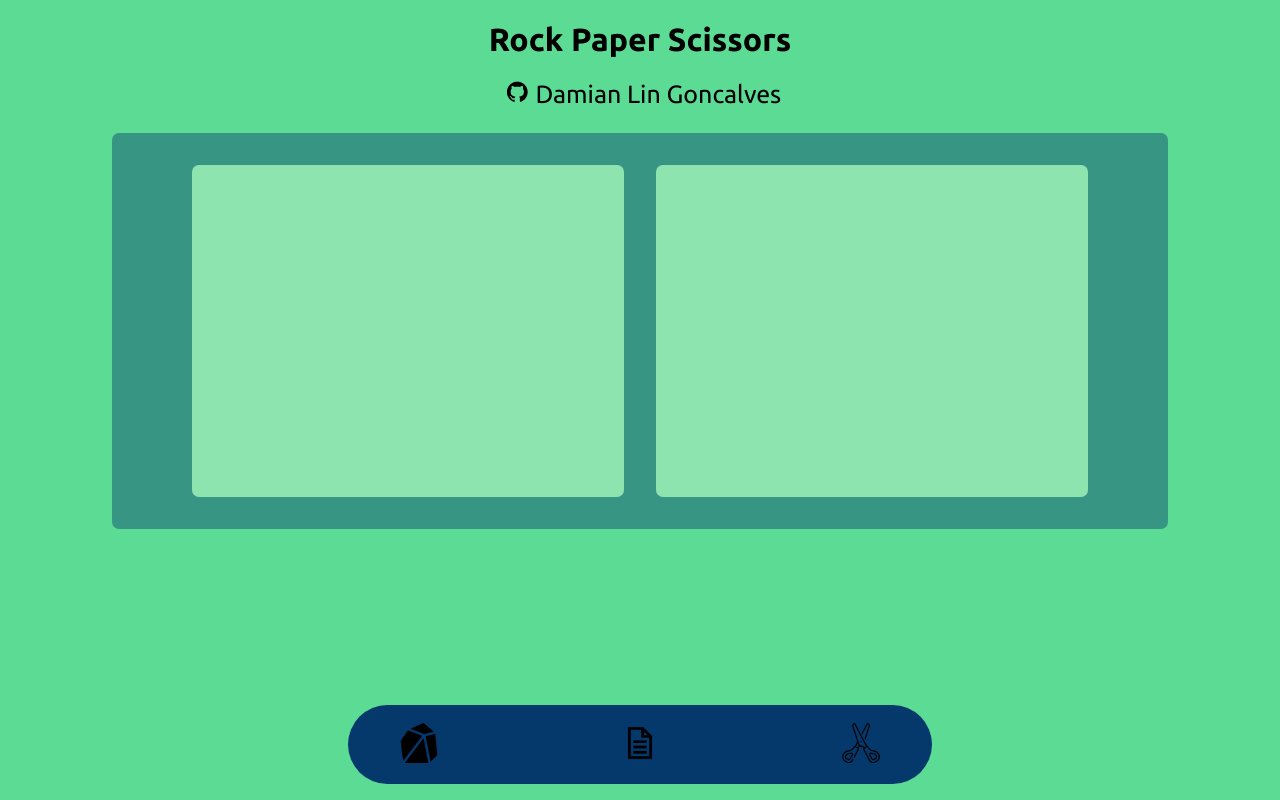
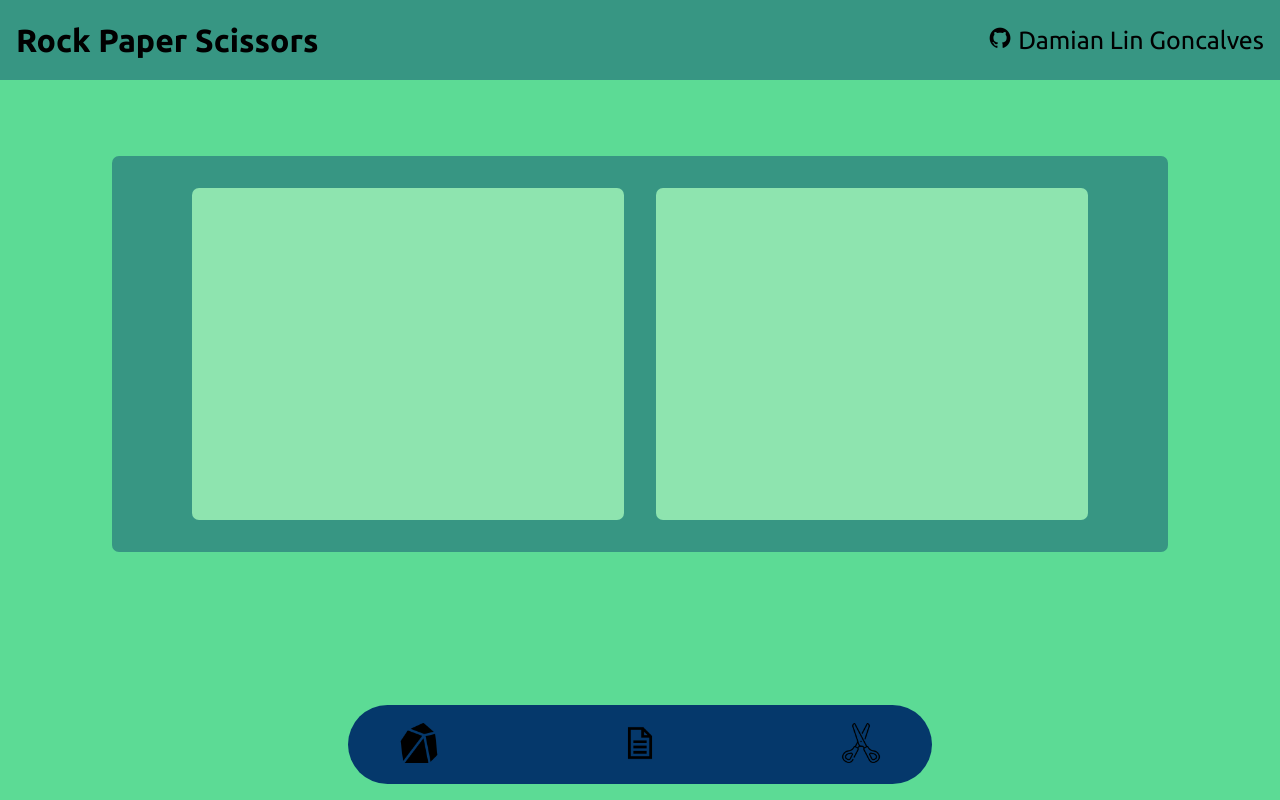
Before and after one commit to DYuHLin/rock-paper-scissor, a plain HTML site: page index.html in a window 1280 px wide. Drawn offline with nearby package versions, Linux system fonts and the light colour scheme.

Commit message:
Update main.css
Styled the UI changes

```diff
--- a/main.css
+++ b/main.css
@@ -67,6 +67,10 @@ button{
     padding: 10px 15px;
 }
 
+h1{
+    padding-left: 16px;
+}
+
 .icon{
     width: 40px;
 }
@@ -77,25 +81,25 @@ button:hover{
 
 .outcome{
     font-size: 25px;
+    margin-bottom: 26px;
 }
 
 .score{
     font-size: 25px;
 }
 
-.footer{
+.header{
     display: flex;
     align-items: center;
-    bottom: 0;
-    left: 0;
-    right: 0;
     width: 100%;
     height: 80px;
+    justify-content: space-between;
     background-color: #379683;
+    margin-bottom: 26px;
 }
 
 .foot__content{
-    padding-left: 16px;
+    padding-right: 16px;
     font-size: 25px;
 }
 
```
